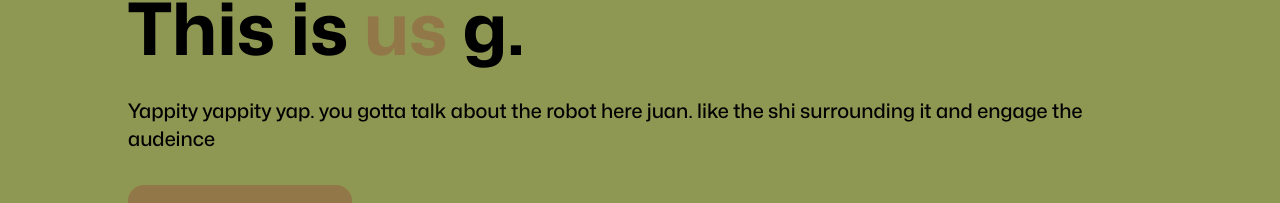
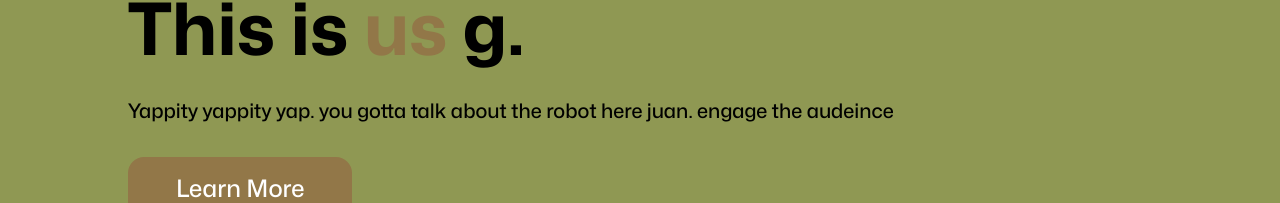
Before and after one commit to vinaysruban/combatwombatsftc, a Next.js app in the folder combatwombatsftc/: page / in a window 1280 px wide. Shown: the part 1569-1772 px from the top of the page. Built offline with nearby package versions, Linux system fonts and the light colour scheme; what tailwind-children would draw is missing.

Commit message:
Refrain from the profanity.

```diff
--- a/combatwombatsftc/src/components/robotsummary.tsx
+++ b/combatwombatsftc/src/components/robotsummary.tsx
@@ -6,7 +6,9 @@ export default function RobotSummary() {
         Your browser does not support the video tag.
       </video>
       <h1 className="font-bold text-4xl sm:text-5xl md:text-6xl lg:text-7xl 2xl:text-8xl max-w-screen-lg mx-auto my-8">This is <span className="text-wombatbrown font-bold">us</span> g.</h1>
-      <p className="font-medium md:text-xl 2xl:text-2xl max-w-screen-lg mx-auto">Yappity yappity yap. you gotta talk about the robot here juan. like the shi surrounding it and engage the audeince</p>
+      <p className="font-medium md:text-xl 2xl:text-2xl max-w-screen-lg mx-auto">
+        Yappity yappity yap. you gotta talk about the robot here juan. engage the audeince
+        </p>
       <div className="max-w-screen-lg mx-auto">
         <button className="bg-wombatbrown text-white font-medium text-2xl rounded-2xl px-12 py-4 mt-8">Learn More</button>
       </div>
```
